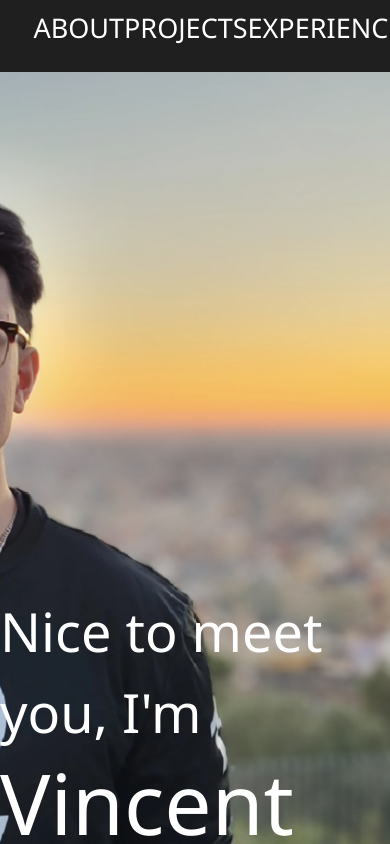
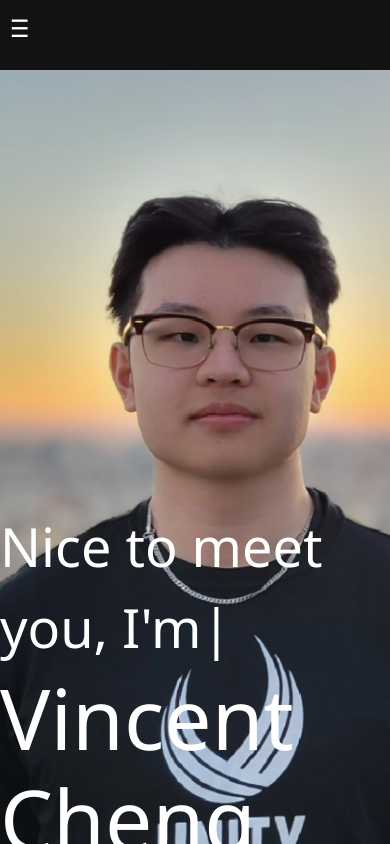
Before and after one commit to VincentBot88/PortfolioWebsite, a React (Create React App) app: page / in a window 390 px wide. Shown: the top 844 px of the page. Built offline with nearby package versions, Linux system fonts and the light colour scheme.

Commit message:
Mobile Responsiveness

```diff
--- a/src/App.css
+++ b/src/App.css
@@ -24,70 +24,12 @@
     margin-bottom: 20px; /* Space below the heading */
   }
 
-  .header {
-    position: fixed;
-    top: 0;
-    left: 0;
-    width: 100%;
-    z-index: 1000; /* Arbitrary number, should be higher than the z-index of the rest of the page */
-    background-color: #1F1F1F;
-  }
-
   .background-image {
     min-height: 100vh;
     width: 100%;
     background-image: url(vince.jpg);
     background-position: center;
     background-size: cover;
-  }
-
-  nav {
-    display: flex;
-    padding: 2% 6%;
-    align-items: center;
-  }
-
-  .nav-links {
-    display: flex;
-    width: 100%;
-  }
-
-  .nav-links ul {
-    display: flex;
-    width: 100%;
-    justify-content: space-between;
-  }
-
-  .nav-links ul li {
-    position: relative;
-  }
-
-  .nav-links ul li a {
-    display: inline-block;
-    transition: transform 0.3s ease, color 0.3s ease;
-  }
-
-  .nav-links ul li:hover a {
-    transform: scale(1.1);
-    color: #BB86FC;
-  }
-
-  .nav-links ul li::after {
-    content: '';
-    width: 0%;
-    height: 2px;
-    background: #BB86FC;
-    display: block;
-    margin: auto;
-    transition: 0.5s;
-    position: absolute;
-    bottom: -5px;
-    left: 0;
-    right: 0;
-  }
-
-  .nav-links ul li:hover::after {
-    width: 100%;
   }
 
   h3 {
@@ -103,7 +45,7 @@
 
   .headertext {
     position: absolute;
-    top: 70%;
+    top: 60%;
     right: 10%;
   }
 
@@ -248,66 +190,40 @@
     padding-top: 50px;
   }
 
-  .row {
-    display: flex;
-    flex-wrap: wrap;
-    justify-content: space-between;
-  }
-
-  .col {
-    flex-basis: 32%;
-    border-radius: 10px;
-    margin-bottom: 30px;
-    margin-right: 10px;
-    position: relative;
-    overflow: hidden;
-    width: 400px;
-    height: 500px;
-    box-sizing: border-box;
-    padding: 0;
-  }
-
-  .col img {
-    width: 100%;
-    height: 100%;
-    object-fit: cover;
-    object-position: center center;
-  }
-
-  .layer {
-    background: transparent;
-    height: 100%;
-    width: 100%;
-    position: absolute;
-    top: 0;
-    left: 0;
-    transition: 0.5s;
-  }
-
-  .layer:hover {
-    background: rgba(226, 0, 0, 0.7);
-  }
-
-  .layer h1 {
-    width: 100%;
-    font-weight: 500;
-    color: #fff;
-    font-size: 26px;
-    bottom: 0;
-    left: 50%;
-    transform: translateX(-50%);
-    position: absolute;
-    opacity: 0;
-    transition: 0.5s;
-  }
-
-  .layer:hover h1 {
-    bottom: 49%;
-    opacity: 1;
-  }
-
   .rounded-carousel {
     border-radius: 15px; /* Adds rounded corners */
     height: 500px; /* Adjust height to your preference */
     object-fit: cover; /* Ensures the image fits inside the container */
   }
+
+  @media screen and (max-width: 768px) {
+    .background-image {
+      background-position: 30% center;
+    }
+
+    .about, .proj-content, .exp-content {
+      width: 90%;
+      margin: 20px auto;
+    }
+
+    .aboutText, .proj {
+      width: 100%;
+      margin-left: 0;
+      padding: 15px;
+      font-size: 14px;
+    }
+
+    .about h2, .proj h2, .exp h2 {
+      font-size: 24px;
+      margin-bottom: 10px;
+    }
+
+    .projects {
+      flex-direction: column;
+    }
+
+    .rounded-carousel {
+      height: 300px;
+    }
+
+  }
--- a/src/App.js
+++ b/src/App.js
@@ -16,9 +16,8 @@ function App() {
       <div className="headertext">
       <TypeAnimation
         sequence={[
-            // Same substring at the start will only be typed out once, initially
             "Hi there, I'm",
-            1000, // wait 1s before replacing "Mice" with "Hamsters"
+            1000,
             "Hello there, I'm",
             1000,
             "Nice to meet you, I'm",
--- /dev/null
+++ b/src/components/Header.css
@@ -0,0 +1,110 @@
+.header {
+    position: fixed;
+    top: 0;
+    left: 0;
+    width: 100%;
+    z-index: 1000;
+    background-color: #1F1F1F;
+    transition: transform 0.3s ease-in-out;
+  }
+
+  .header.hidden {
+    transform: translateY(-100%);
+  }
+
+  nav {
+    display: flex;
+    padding: 2% 6%;
+    align-items: center;
+  }
+
+  .nav-links {
+    display: flex;
+    width: 100%;
+    justify-content: space-between;
+    list-style-type: none;
+    padding-left: 10px;
+  }
+
+  .nav-links li {
+    position: relative;
+  }
+
+  .nav-links li a {
+    display: inline-block;
+    font-size: 1.5em;
+    text-decoration: none;
+    color: white;
+    transition: transform 0.3s ease, color 0.3s ease;
+  }
+
+  .nav-links li:hover a {
+    transform: scale(1.1);
+    color: #BB86FC;
+  }
+
+  .nav-links li::after {
+    content: '';
+    width: 0%;
+    height: 2px;
+    background: #BB86FC;
+    display: block;
+    margin: auto;
+    transition: 0.5s;
+    position: absolute;
+    bottom: -5px;
+    left: 0;
+    right: 0;
+  }
+
+  .nav-links li:hover::after {
+    width: 100%;
+  }
+
+  .mobile-menu-button {
+    display: none;
+  }
+
+  @media screen and (max-width: 768px) {
+    .header {
+      background-color: transparent;
+    }
+
+    .mobile-menu-button {
+      display: block;
+      background: none;
+      border: none;
+      color: white;
+      font-size: 24px;
+      cursor: pointer;
+      position: fixed;
+      top: 10px;
+      left: 10px;
+      z-index: 1001;
+    }
+
+    nav {
+      position: fixed;
+      top: 0;
+      left: 0;
+      width: 100%;
+      height: 100vh;
+      background-color: #1F1F1F;
+      transform: translateX(-100%);
+      transition: transform 0.3s ease-in-out;
+      padding-top: 60px;
+    }
+
+    nav.mobile-menu-open {
+      transform: translateX(0);
+    }
+
+    .nav-links {
+      flex-direction: column;
+      align-items: center;
+    }
+
+    .nav-links li {
+      margin: 20px 0;
+    }
+  }
--- a/src/components/Header.js
+++ b/src/components/Header.js
@@ -1,54 +1,53 @@
 import React, { useState, useEffect } from 'react';
+import './Header.css';
 
 const Header = () => {
-  // State to track whether the header is visible
   const [isVisible, setIsVisible] = useState(true);
+  const [isMobileMenuOpen, setIsMobileMenuOpen] = useState(false);
+  const [isMobile, setIsMobile] = useState(window.innerWidth <= 768);
 
   useEffect(() => {
+    const handleResize = () => {
+      setIsMobile(window.innerWidth <= 768);
+    };
+
+    window.addEventListener('resize', handleResize);
+    return () => window.removeEventListener('resize', handleResize);
+  }, []);
+
+  useEffect(() => {
+    if (isMobile) return;
+
     let previousScroll = window.pageYOffset;
 
     const handleScroll = () => {
       const currentScroll = window.pageYOffset;
-
-      // If scrolling down, hide the header. If scrolling up, show the header.
-      if (currentScroll > previousScroll) {
-        setIsVisible(false); // Hide header
-      } else {
-        setIsVisible(true);  // Show header
-      }
-
+      setIsVisible(currentScroll <= previousScroll);
       previousScroll = currentScroll;
     };
 
-    // Add scroll event listener
     window.addEventListener('scroll', handleScroll);
+    return () => window.removeEventListener('scroll', handleScroll);
+  }, [isMobile]);
 
-    // Clean up the event listener when component unmounts
-    return () => window.removeEventListener('scroll', handleScroll);
-  }, []);
+  const toggleMobileMenu = () => {
+    setIsMobileMenuOpen(!isMobileMenuOpen);
+  };
 
   return (
-    <header
-      className={`header ${isVisible ? 'visible' : 'hidden'}`}
-      id="mainHeader"
-      style={{
-        transition: 'transform 0.3s ease-in-out',
-        transform: isVisible ? 'translateY(0)' : 'translateY(-100%)', // slide up/down effect
-        position: 'fixed', // Keep header fixed at the top
-        top: 0,
-        width: '100%',
-        zIndex: 1000, // Ensure it's above other elements
-      }}
-    >
-      <nav>
-        <div className="nav-links">
-          <ul>
-            <li><a href="#about">ABOUT</a></li>
-            <li><a href="#projects">PROJECTS</a></li>
-            <li><a href="#experience">EXPERIENCE</a></li>
-            <li><a href="#contact">CONTACT</a></li>
-          </ul>
-        </div>
+    <header className={`header ${!isMobile && !isVisible ? 'hidden' : ''}`} id="mainHeader">
+      {isMobile && (
+        <button className="mobile-menu-button" onClick={toggleMobileMenu}>
+          ☰
+        </button>
+      )}
+      <nav className={isMobile ? (isMobileMenuOpen ? 'mobile-menu-open' : 'mobile-menu-closed') : ''}>
+        <ul className="nav-links">
+          <li><a href="#about" onClick={() => setIsMobileMenuOpen(false)}>ABOUT</a></li>
+          <li><a href="#projects" onClick={() => setIsMobileMenuOpen(false)}>PROJECTS</a></li>
+          <li><a href="#experience" onClick={() => setIsMobileMenuOpen(false)}>EXPERIENCE</a></li>
+          <li><a href="#contact" onClick={() => setIsMobileMenuOpen(false)}>CONTACT</a></li>
+        </ul>
       </nav>
     </header>
   );
```
